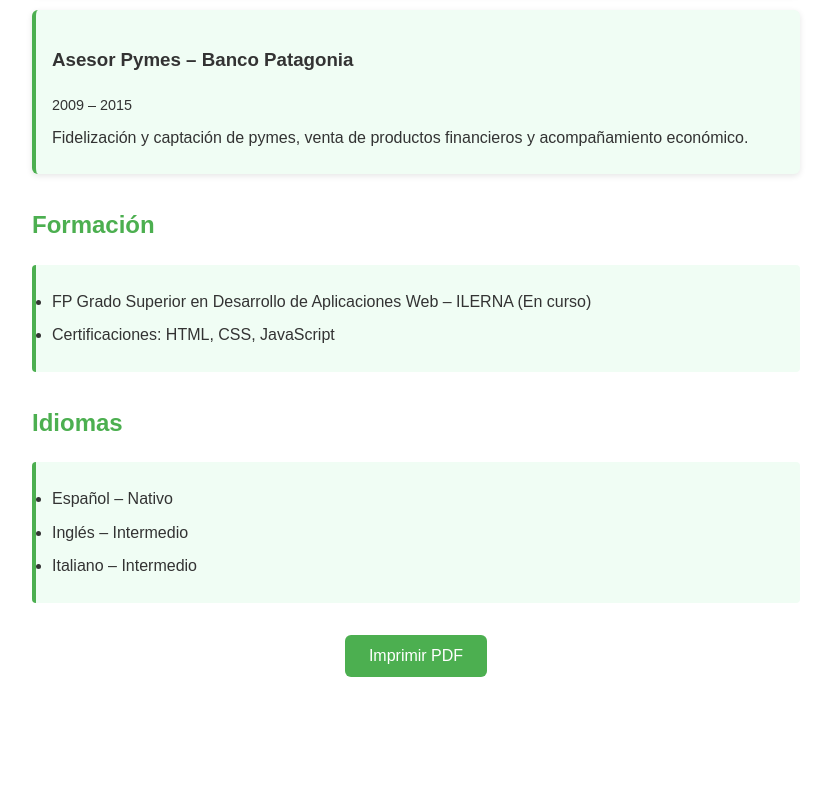
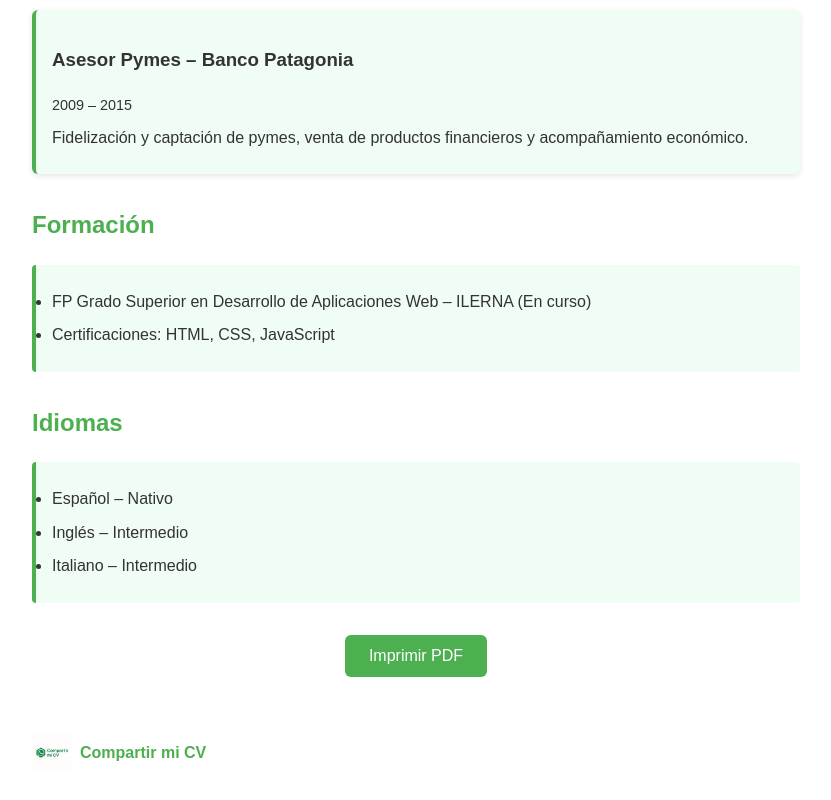
Before and after one commit to diegoaleyes/diegoaleyes.github.io, a plain HTML site: page index.html in a window 1280 px wide. Shown: the part 1496-2296 px from the top of the page, without its empty margins (224-1055 px from the left). Before the commit the page ends 2205 px from the top, so only its background shows below. Drawn offline with Linux system fonts and the light colour scheme.

Commit message:
se añade btn de compartir Whatsapp

```diff
--- a/index.html
+++ b/index.html
@@ -5,11 +5,17 @@
   <meta name="viewport" content="width=device-width, initial-scale=1.0" />
   <title>Diego Leyes – CV</title>
   <link rel="stylesheet" href="style.css" />
+  <!-- Favicon principal -->
+<link rel="icon" type="image/png" sizes="32x32" href="favicon.png">
+
+<!-- Favicon para iOS / Android home screen -->
+<link rel="apple-touch-icon" sizes="180x180" href="favicon.png">
+
 </head>
 <body>
   <header class="site-header">
   <img
-    src="logo.png"
+    src="./logo verde 3d.png"
     alt="Logo Diego Leyes"
     class="logo"
   />
@@ -103,6 +109,20 @@
     <button id="print-btn" class="download-btn" onclick="window.print()">
       Imprimir PDF
     </button>
+
+  <!-- Compartir W.app -->
+<a
+  href="https://wa.me/?text=Hola%2C%20te%20comparto%20mi%20CV%20y%20perfil%3A%20https%3A%2F%2Fdiegoaleyes.github.io"
+  class="whatsapp-share"
+  target="_blank"
+  rel="noopener"
+  title="Compartir mi CV por WhatsApp"
+>
+  <img src="./wtsappbtn compartir.png" alt="" aria-hidden="true" />
+  <span>Compartir mi CV</span>
+</a>
+</main>
+
   </main>
 
   <script src="script.js"></script>
--- a/style.css
+++ b/style.css
@@ -172,22 +172,30 @@ a:hover {
     font-size: 1.25rem;
   }
 }
-.logo {
+ .logo {
   width: 50px;
   height: 50px;
   display: block;
 }
-[data-theme="dark"] .logo {
-  filter: brightness(0) invert(1);
-}
-.logo {
-  width: 50px;
-  height: 50px;
-  display: block;
-  transition: filter 0.3s;
+
+
+.whatsapp-share {
+  display: inline-flex;
+  align-items: center;
+  gap: 0.5rem;
+  color: var(--accent);
+  text-decoration: none;
+  font-weight: bold;
+  margin-top: 1.5rem;
+  transition: opacity 0.2s, transform 0.2s;
 }
 
-[data-theme="dark"] .logo {
-  -webkit-filter: brightness(0) invert(1);
-  filter: brightness(0) invert(1);
+.whatsapp-share img {
+  width: 40px;
+  height: 40px;
 }
+
+.whatsapp-share:hover {
+  opacity: 0.8;
+  transform: translateY(-2px);
+}
```
Also changed, not shown: Whatsapp byn.png (added), whatsappbtn.png (added), wtsappbtn compartir.png (added).
